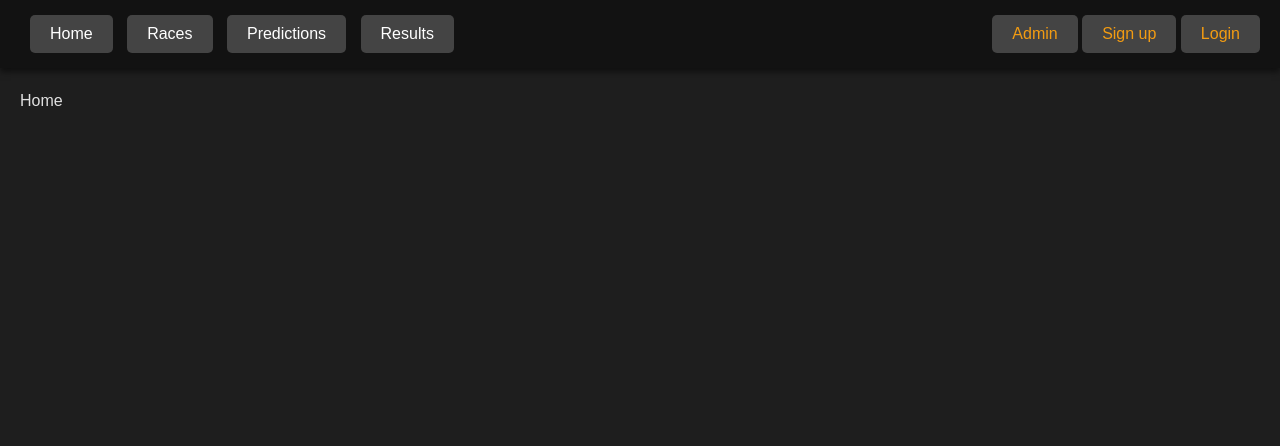
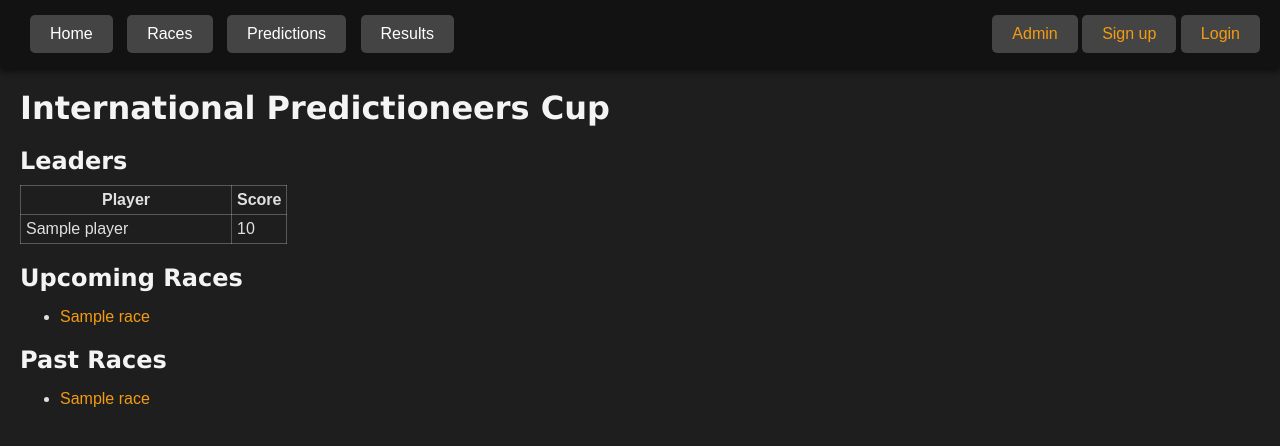
Before and after one commit to Black-Jackal13/APT, a Django app: template APT_Django/templates/index.html in a window 1280 px wide. Shown: the top 446 px of the page. Run offline with Django 5.2, Linux system fonts and the light colour scheme; the template is opened without the code that fills it: values that come from a table or form of the project are taken from there, others are empty; tables that the repository leaves empty hold one stand-in row (values such as "Sample post").

Commit message:
Updated home page to include leaderboard, upcoming races and past races.

```diff
--- a/APT_Django/templates/index.html
+++ b/APT_Django/templates/index.html
@@ -1,5 +1,49 @@
 {% extends "base_template.html" %}
 
 {% block content %}
-    <p>Home</p>
+    <h1>International Predictioneers Cup</h1>
+    <h2>Leaders</h2>
+    {% if not leaders %}
+        No leaders found.
+    {% else %}
+        <div class="scoreboard-container">
+            <table>
+                <thead>
+                <tr>
+                    <th>Player</th>
+                    <th>Score</th>
+                </tr>
+                </thead>
+                <tbody>
+                {% for leader in leaders %}
+                    <tr>
+                        <td class="scoreboard-playername">{{ leader.player.player_name }}</td>
+                        <td>{{ leader.score }}</td>
+                    </tr>
+                {% endfor %}
+                </tbody>
+            </table>
+        </div>
+    {% endif %}
+    <h2>Upcoming Races</h2>
+    {% if not upcoming_races %}
+        No upcoming races found.
+    {% else %}
+        <ul>
+            {% for race in upcoming_races %}
+                <li><a href="/predictions/predict/{{ race.race_season }}/{{ race.race_name }}"
+                       target="_blank">{{ race.race_name }}</a></li>
+            {% endfor %}
+        </ul>
+    {% endif %}
+    <h2>Past Races</h2>
+    {% if not past_races %}
+        No past races found.
+    {% else %}
+        <ul>
+            {% for race in past_races %}
+                <li><a href="/results/race/{{ race.race_season }}/{{ race.race_name }}">{{ race.race_name }}</a></li>
+            {% endfor %}
+        </ul>
+    {% endif %}
 {% endblock %}
```
Also changed, not shown: APT_Django/views.py (+8 -1 lines).
